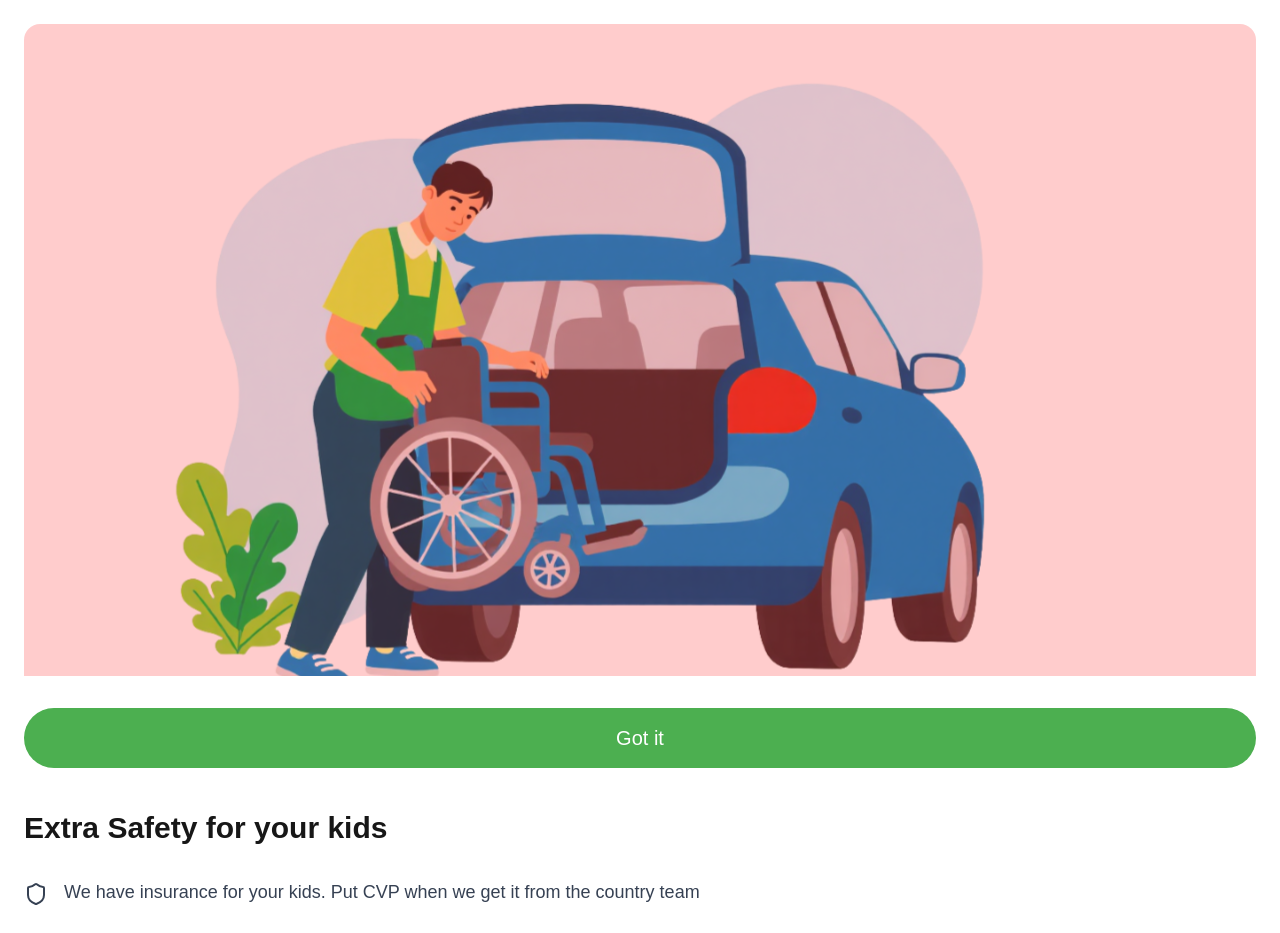
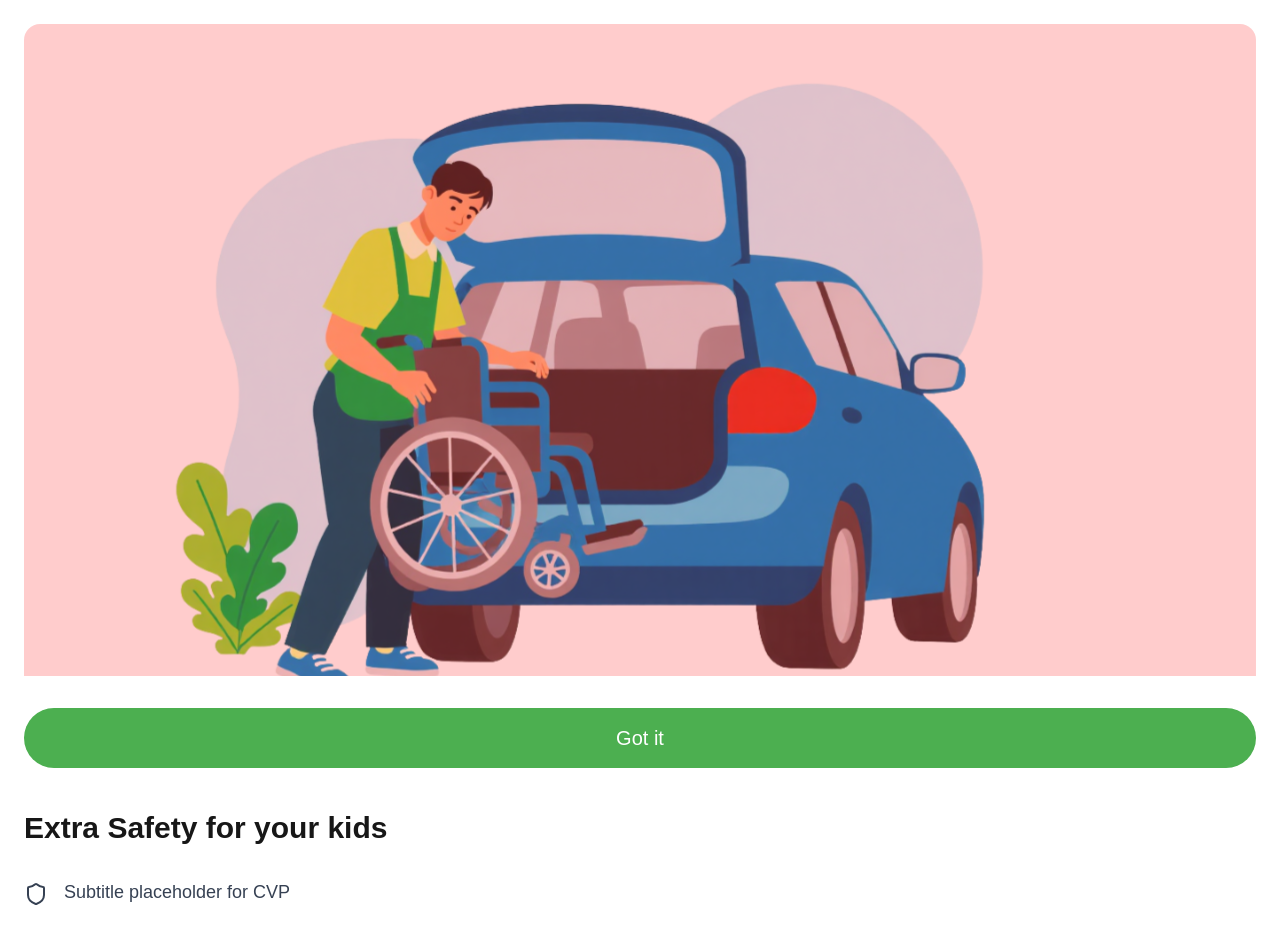
Before and after one commit to dqhieu/TestBottomSheet, a Next.js app: page / in a window 1280 px wide. Shown: the top 933 px of the page. Built offline with nearby package versions, Linux system fonts and the light colour scheme.

Commit message:
Update CVP subtitles

```diff
--- a/app/components/BottomSheet.tsx
+++ b/app/components/BottomSheet.tsx
@@ -50,12 +50,6 @@ export default function BottomSheet() {
 
           <div className="flex-1 h-[200px] overflow-y-auto pr-2">
             <div className="space-y-6">
-              <div className="flex items-start gap-4">
-                <Shield className="w-6 h-6 text-gray-700 mt-1" />
-                <p className="text-gray-700 text-lg">
-                  We have insurance for your kids. Put CVP when we get it from the country team
-                </p>
-              </div>
 
               <div className="flex items-start gap-4">
                 <Shield className="w-6 h-6 text-gray-700 mt-1" />
```
